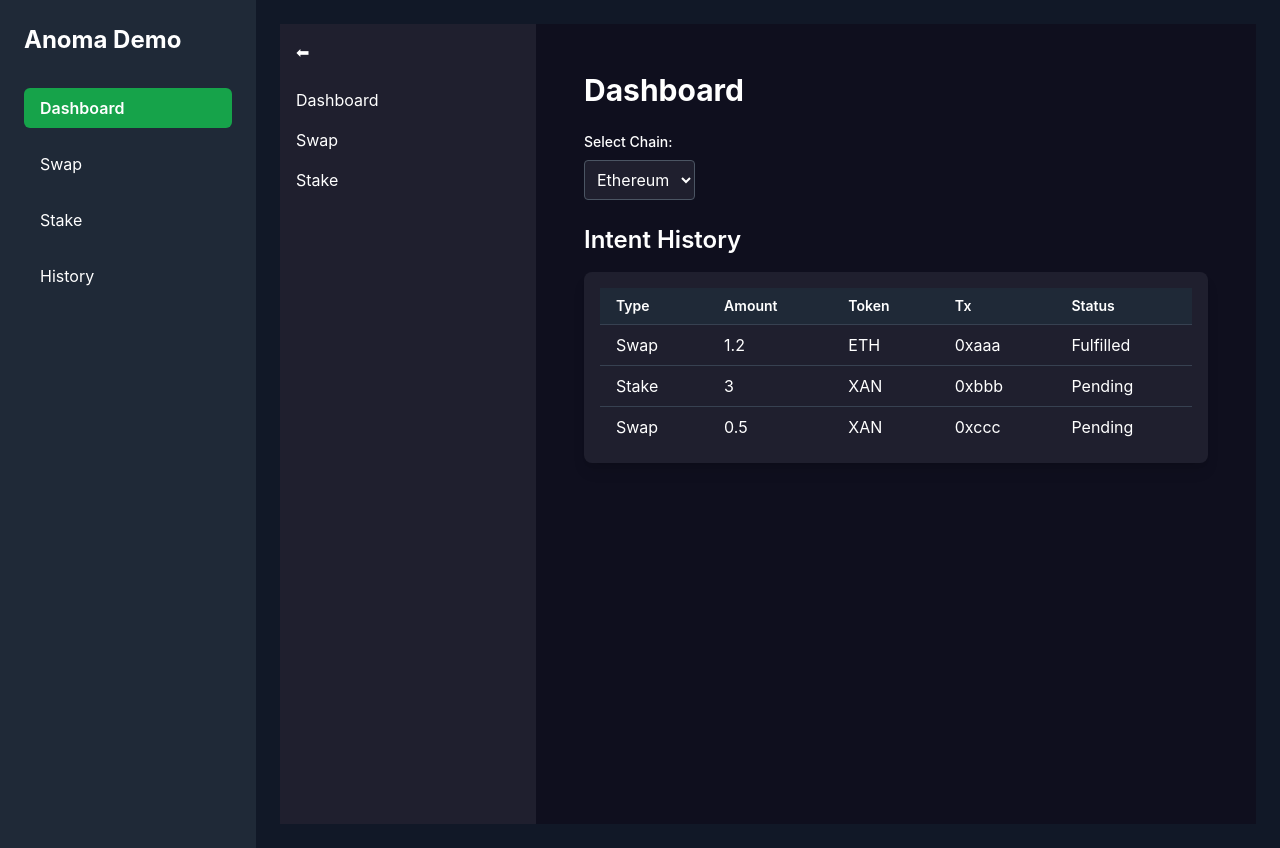
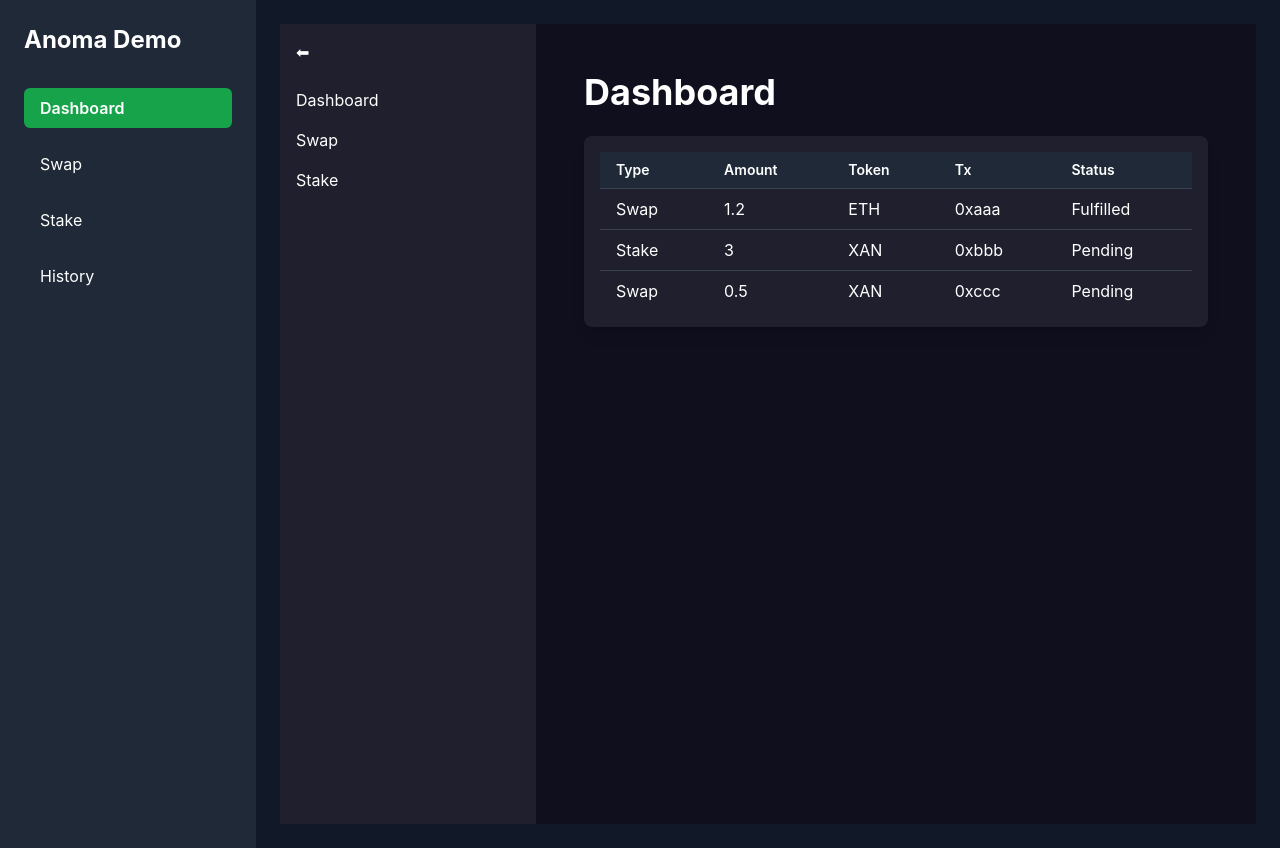
Before and after one commit to forumevi/anoma-intent-project, a Next.js app: page /dashboard in a window 1280 px wide. Built offline with nearby package versions, Linux system fonts and the light colour scheme.

Commit message:
Update page.tsx

```diff
--- a/app/dashboard/page.tsx
+++ b/app/dashboard/page.tsx
@@ -1,23 +1,13 @@
 "use client";
 
-import React from "react";
-import ChainSelector from "../../components/ChainSelector";
-import HistoryTable from "../../components/HistoryTable";
-import { sampleHistory } from "../../data/sampleHistory";
+import HistoryTable from '../../components/HistoryTable';
+import { sampleHistory } from '../../data/sampleHistory';
 
 export default function DashboardPage() {
   return (
     <div className="p-6">
-      <h2 className="text-3xl font-bold mb-6">Dashboard</h2>
-
-      {/* Multichain Dropdown */}
-      <ChainSelector />
-
-      {/* History Table */}
-      <div className="mt-6">
-        <h3 className="text-2xl font-semibold mb-4">Intent History</h3>
-        <HistoryTable intents={sampleHistory} />
-      </div>
+      <h1 className="text-4xl font-bold mb-6">Dashboard</h1>
+      <HistoryTable intents={sampleHistory} />
     </div>
   );
 }
```
